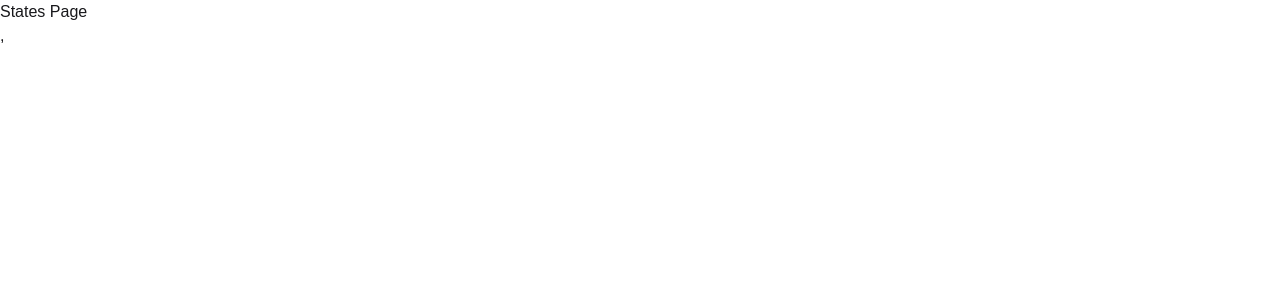
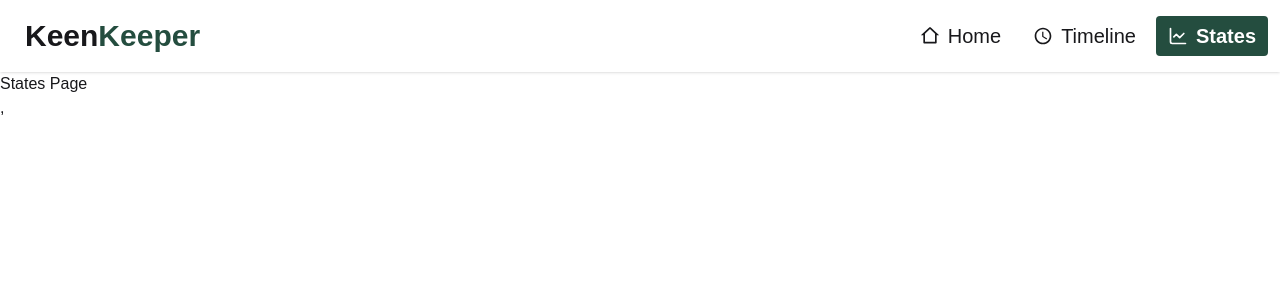
Before and after one commit to atikur-rahman12/my-7th-assignment, a React (Vite) app: page /states in a window 1280 px wide. Shown: the top 300 px of the page. Built offline with nearby package versions, Linux system fonts and the light colour scheme.

Commit message:
add navbar and error page

```diff
--- a/package.json
+++ b/package.json
@@ -13,6 +13,7 @@
     "@tailwindcss/vite": "^4.2.2",
     "react": "^19.2.4",
     "react-dom": "^19.2.4",
+    "react-icons": "^5.6.0",
     "react-router": "^7.14.1",
     "tailwindcss": "^4.2.2"
   },
--- a/src/components/shared/NavBar/NavBar.jsx
+++ b/src/components/shared/NavBar/NavBar.jsx
@@ -1,9 +1,55 @@
 import React from "react";
+import { RiHome2Line } from "react-icons/ri";
+import { MdOutlineWatchLater } from "react-icons/md";
+import { LuChartLine } from "react-icons/lu";
+import { NavLink } from "react-router";
 
 const NavBar = () => {
+
   return (
     <div>
-
+      <div className="navbar bg-base-100 shadow-sm">
+        <div className="navbar-start">
+          <a className="btn btn-ghost flex gap-0 text-xl sm:text-3xl">
+            <span className="font-extrabold">Keen</span>
+            <span className="text-[#244D3F]">Keeper</span>
+          </a>
+        </div>
+        <div className="navbar-end w-full ">
+          <ul className="menu menu-horizontal flex gap-2 overflow-x-auto whitespace-nowrap font-medium text-sm lg:text-xl px-1">
+            <li>
+              <NavLink
+                to={"/"}
+                className={({ isActive }) =>
+                  isActive ? "bg-[#244D3F] text-white font-semibold" : ""
+                }
+              >
+                <RiHome2Line /> Home
+              </NavLink>
+            </li>
+            <li>
+              <NavLink
+                to={"/timeline"}
+                className={({ isActive }) =>
+                  isActive ? "bg-[#244D3F] text-white font-semibold" : ""
+                }
+              >
+                <MdOutlineWatchLater /> Timeline
+              </NavLink>
+            </li>
+            <li>
+              <NavLink
+                to={"/states"}
+                className={({ isActive }) =>
+                  isActive ? "bg-[#244D3F] text-white font-semibold" : ""
+                }
+              >
+                <LuChartLine /> States
+              </NavLink>
+            </li>
+          </ul>
+        </div>
+      </div>
     </div>
   );
 };
--- a/src/main.jsx
+++ b/src/main.jsx
@@ -5,7 +5,8 @@ import { createBrowserRouter, RouterProvider } from "react-router";
 import Layout from "./Layout/Layout";
 import Home from "./pages/HomePage/HomePage";
 import TimeLine from "./pages/TimeLine/TimeLine";
-import States from "./pages/States/States"
+import States from "./pages/States/States";
+import ErrorPage from "./pages/ErrorPage/ErrorPage";
 
 const router = createBrowserRouter([
   {
@@ -21,10 +22,11 @@ const router = createBrowserRouter([
         element: <TimeLine />,
       },
       {
-        path: "/States",
+        path: "/states",
         element: <States />,
       },
     ],
+    errorElement: <ErrorPage />,
   },
 ]);
 
--- /dev/null
+++ b/src/pages/ErrorPage/ErrorPage.jsx
@@ -0,0 +1,42 @@
+import React from "react";
+import { FiAlertTriangle } from "react-icons/fi";
+
+import { Link } from "react-router";
+
+const ErrorPage = () => {
+  return (
+    <div className="min-h-screen flex items-center justify-center bg-lineare-to-br from-slate-950 via-slate-900 to-slate-950 px-4">
+      <div className="text-center bg-white/5 backdrop-blur-xl border border-white/10 shadow-2xl rounded-3xl p-10 max-w-md w-full">
+        <div className="flex justify-center mb-6">
+          <div className="p-5 rounded-full bg-red-500/10 animate-pulse">
+            <FiAlertTriangle size={50} className="text-red-400" />
+          </div>
+        </div>
+
+        <h1 className="text-7xl font-extrabold text-[#244D3F] tracking-widest">
+          404
+        </h1>
+
+        <h2 className="text-2xl font-semibold text-[#244D3F] mt-2">
+          Page Not Found
+        </h2>
+
+        <p className="text-gray-400 mt-4 text-sm leading-relaxed">
+          The page you are looking for doesn’t exist or has been moved. Please
+          check the URL or go back to homepage.
+        </p>
+
+        <div className="mt-8">
+          <Link
+            to="/"
+            className="inline-block px-6 py-3 rounded-xl bg-indigo-600 hover:bg-indigo-700 transition-all text-white font-medium shadow-lg hover:scale-105"
+          >
+            Go Home
+          </Link>
+        </div>
+      </div>
+    </div>
+  );
+};
+
+export default ErrorPage;
```
Also changed, not shown: 1 other file (tests, documents, lock files or other folders).
